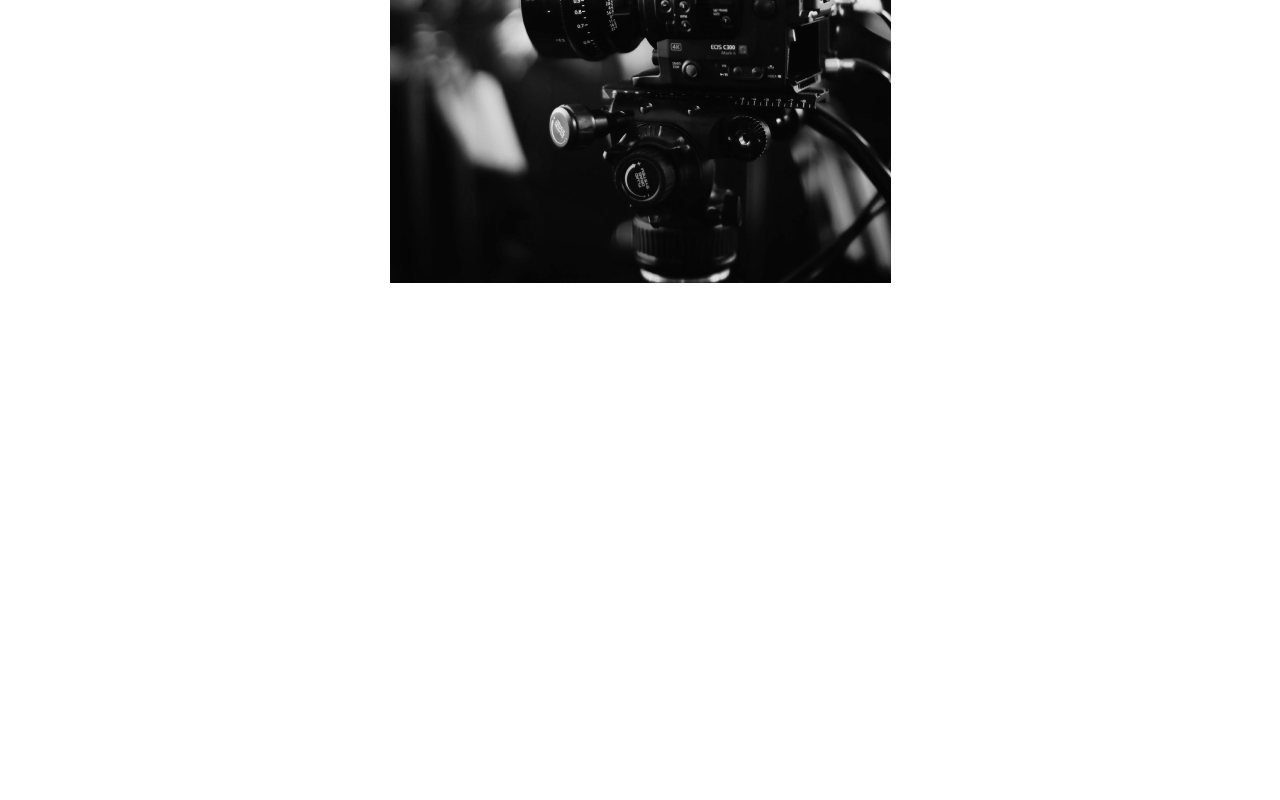
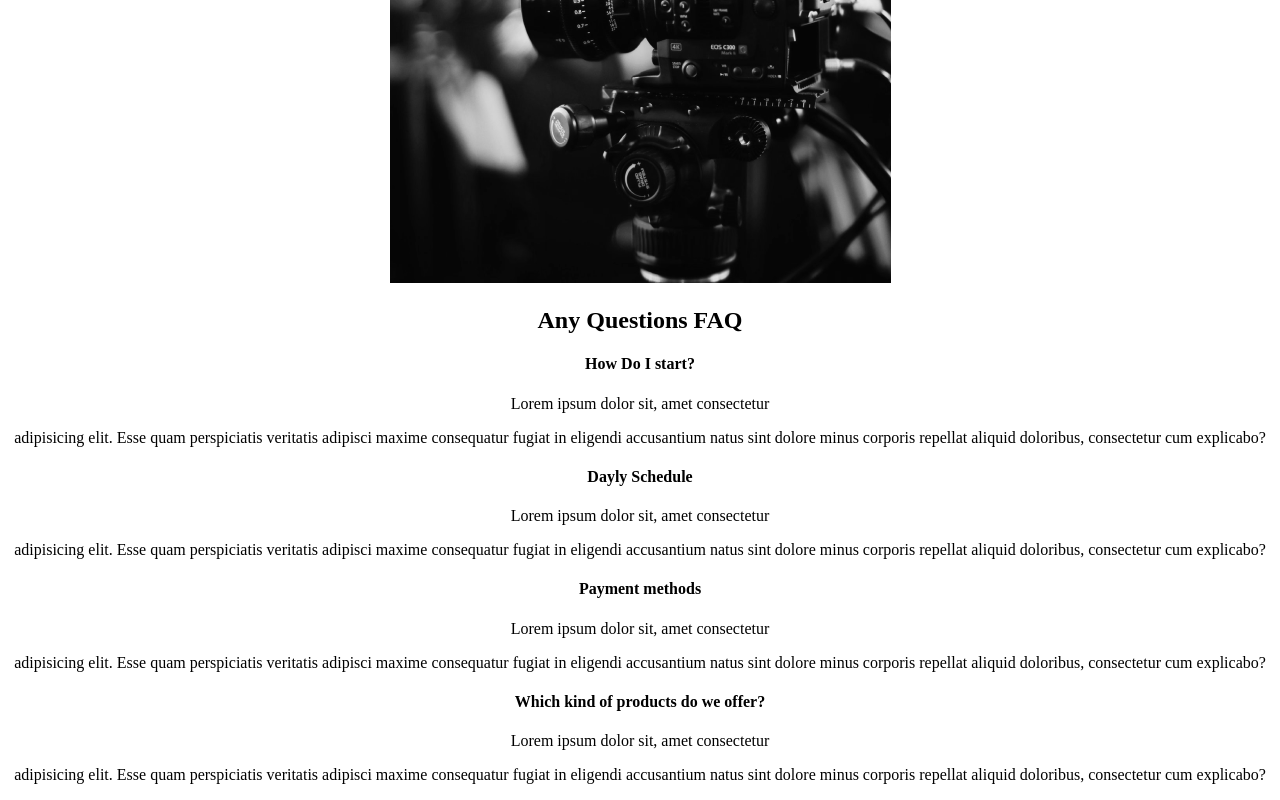
Before and after one commit to juanan-fernandez/react-capture, a React (Create React App) app: page / in a window 1280 px wide. Shown: the part 2099-2899 px from the top of the page. Before the commit the page ends 2394 px from the top, so only its background shows below. Built offline with nearby package versions, Linux system fonts and the light colour scheme.

Commit message:
Faq section

```diff
--- /dev/null
+++ b/src/components/FaqSection.js
@@ -0,0 +1,47 @@
+import React from 'react'
+
+const FaqSection = () => {
+   return (
+      <div className="faq">
+         <h2>Any Questions <span>FAQ</span></h2>
+         <div className="question">
+            <h4>How Do I start?</h4>
+            <div className="answer">
+               <p>Lorem ipsum dolor sit, amet consectetur</p>
+                <p>adipisicing elit. Esse quam perspiciatis veritatis adipisci maxime
+                consequatur fugiat in eligendi accusantium natus sint dolore minus
+                corporis repellat aliquid doloribus, consectetur cum explicabo?</p>
+            </div>
+         </div>
+         <div className="question">
+            <h4>Dayly Schedule</h4>
+            <div className="answer">
+               <p>Lorem ipsum dolor sit, amet consectetur</p>
+                <p>adipisicing elit. Esse quam perspiciatis veritatis adipisci maxime
+                consequatur fugiat in eligendi accusantium natus sint dolore minus
+                corporis repellat aliquid doloribus, consectetur cum explicabo?</p>
+            </div>
+         </div>
+         <div className="question">
+            <h4>Payment methods</h4>
+            <div className="answer">
+               <p>Lorem ipsum dolor sit, amet consectetur</p>
+                <p>adipisicing elit. Esse quam perspiciatis veritatis adipisci maxime
+                consequatur fugiat in eligendi accusantium natus sint dolore minus
+                corporis repellat aliquid doloribus, consectetur cum explicabo?</p>
+            </div>
+         </div>
+         <div className="question">
+            <h4>Which kind of products do we offer?</h4>
+            <div className="answer">
+               <p>Lorem ipsum dolor sit, amet consectetur</p>
+                <p>adipisicing elit. Esse quam perspiciatis veritatis adipisci maxime
+                consequatur fugiat in eligendi accusantium natus sint dolore minus
+                corporis repellat aliquid doloribus, consectetur cum explicabo?</p>
+            </div>
+         </div>
+      </div>
+   )
+}
+
+export default FaqSection
--- a/src/pages/AboutUs.js
+++ b/src/pages/AboutUs.js
@@ -1,5 +1,6 @@
 import React from 'react'
 import AboutUsSection from '../components/AboutUsSection';
+import FaqSection from '../components/FaqSection';
 import ServicesSection from './../components/ServicesSection';
 
 function AboutUs() {
@@ -7,6 +8,7 @@ function AboutUs() {
       <>
          <AboutUsSection />
          <ServicesSection />
+         <FaqSection />
       </>
    )
 }
```
Also changed, not shown: 1 other file (tests, documents, lock files or other folders).
